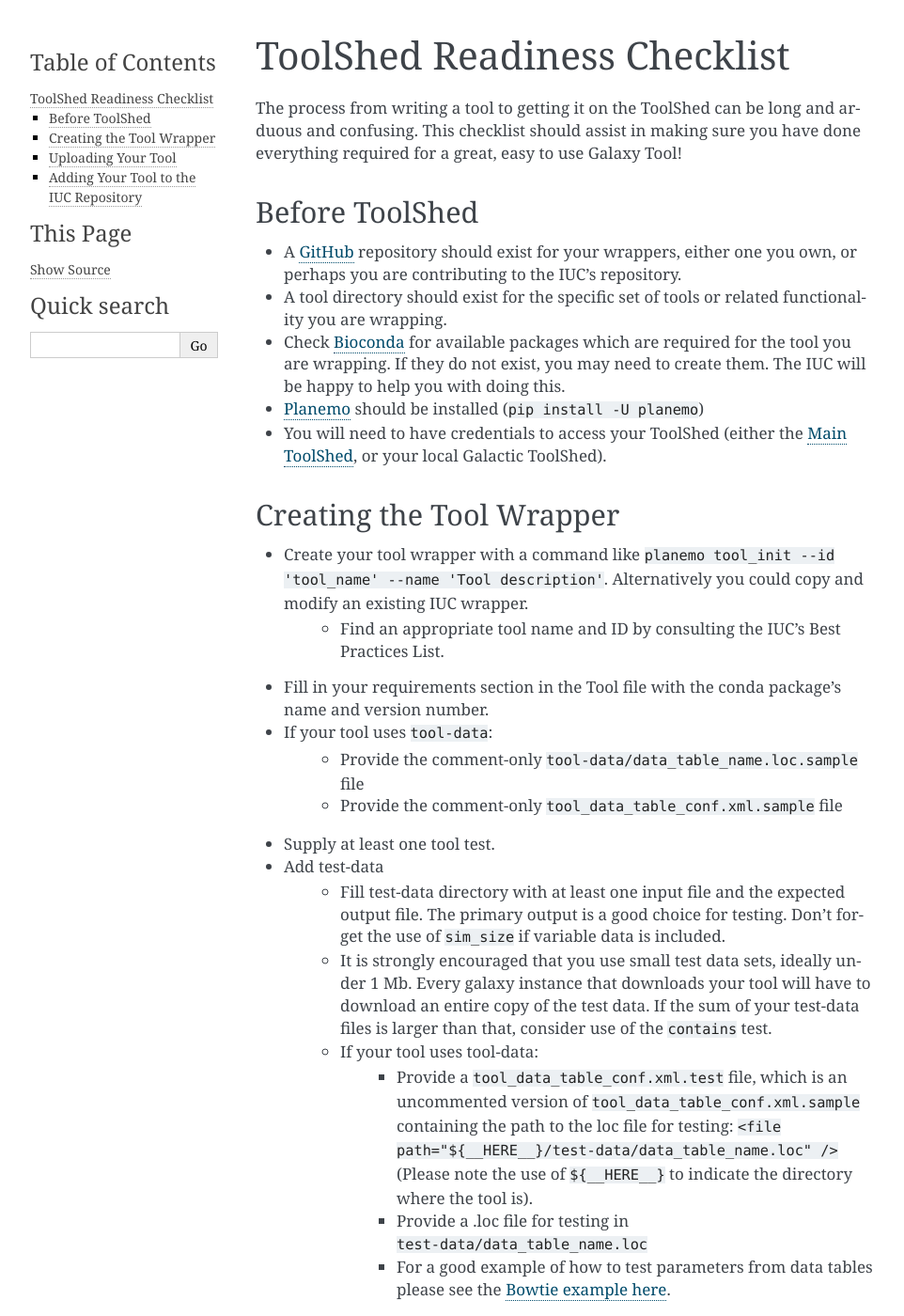
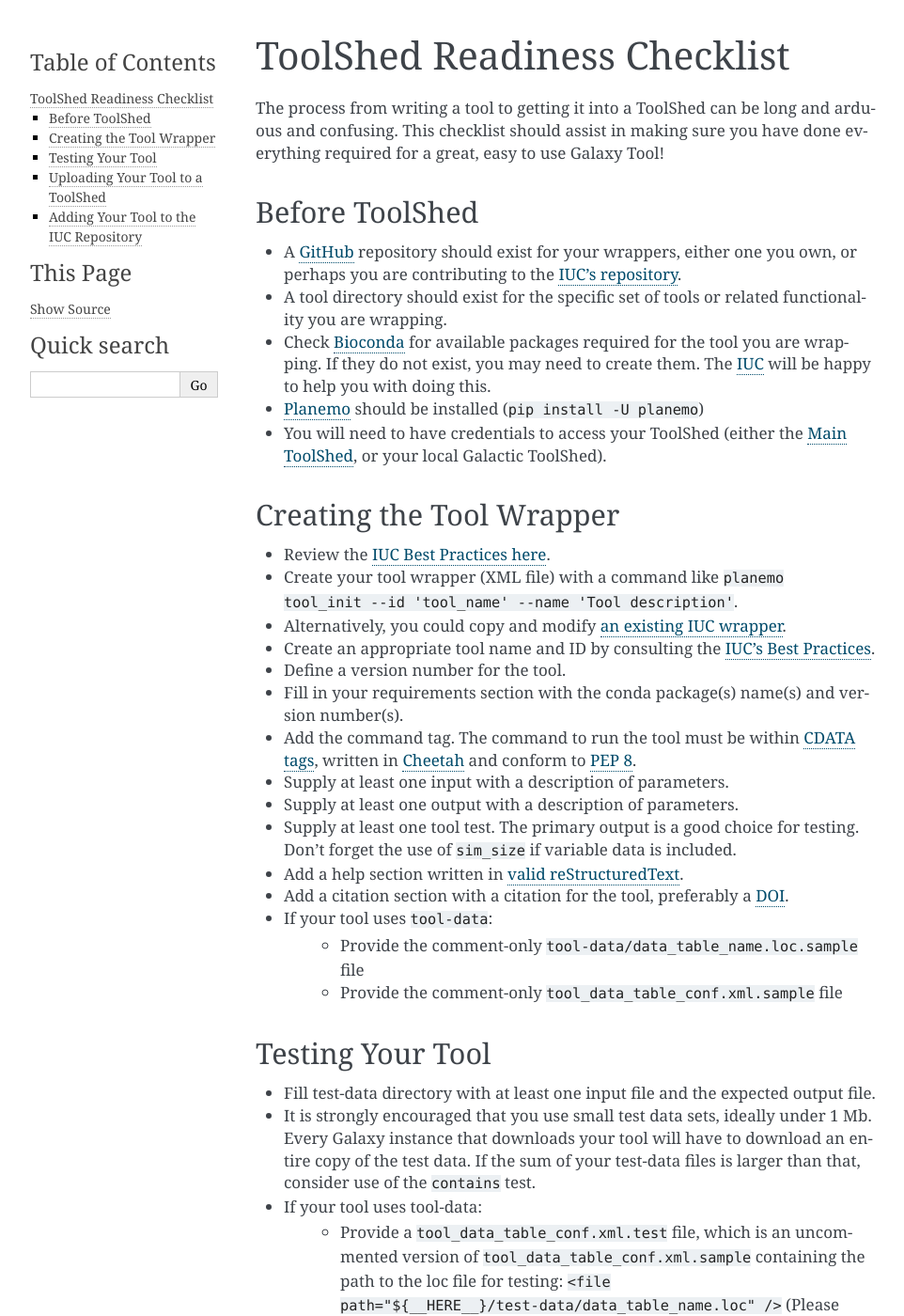
Before and after one commit to galaxy-iuc/standards, a Sphinx documentation site: the page built from docs/best_practices/integration_checklist.rst, in a window 1280 px wide and 1400 px high. Shown: the whole window at 94% size, without its empty margins (148-1110 px from the left). Built offline with Sphinx 7.4.7, drawn with Linux system fonts in a browser that asks for light colours; some of the changed text lies outside the part shown.

Commit message:
some more edits to text

```diff
--- a/docs/best_practices/integration_checklist.rst
+++ b/docs/best_practices/integration_checklist.rst
@@ -1,18 +1,16 @@
 ToolShed Readiness Checklist
 ============================
 
-The process from writing a tool to getting it on the ToolShed can be long and
+The process from writing a tool to getting it into a ToolShed can be long and
 arduous and confusing. This checklist should assist in making sure you have
 done everything required for a great, easy to use Galaxy Tool!
 
 Before ToolShed
 ---------------
 
-- A `GitHub <https://github.com/>`__ repository should exist for your wrappers, either one you own, or perhaps you are contributing to the IUC's repository.
-- A tool directory should exist for the specific set of tools or related
-  functionality you are wrapping.
-- Check `Bioconda <https://bioconda.github.io/>`__ for available packages which are required for the tool you are wrapping. If they do not exist, you may need to create them. The IUC will
-  be happy to help you with doing this.
+- A `GitHub <https://github.com/>`__ repository should exist for your wrappers, either one you own, or perhaps you are contributing to the `IUC's repository <https://github.com/galaxyproject/tools-iuc>`__.
+- A tool directory should exist for the specific set of tools or related functionality you are wrapping.
+- Check `Bioconda <https://bioconda.github.io/>`__ for available packages required for the tool you are wrapping. If they do not exist, you may need to create them. The `IUC <https://gitter.im/galaxy-iuc/iuc>`__ will be happy to help you with doing this.
 - `Planemo <http://planemo.readthedocs.io/en/latest/readme.html>`__ should be installed (``pip install -U planemo``)
 - You will need to have credentials to access your ToolShed (either the `Main
   ToolShed <https://toolshed.g2.bx.psu.edu/>`__, or your local Galactic ToolShed).
@@ -20,33 +18,44 @@ Before ToolShed
 Creating the Tool Wrapper
 -------------------------
 
-- Create your tool wrapper with a command like ``planemo tool_init --id 'tool_name' --name 'Tool description'``. Alternatively you could copy and modify an existing IUC wrapper.
-    - Find an appropriate tool name and ID by consulting the IUC's Best Practices List.
-- Fill in your requirements section in the Tool file with the conda package's name and version number.
+- Review the `IUC Best Practices here <http://galaxy-iuc-standards.readthedocs.io/en/latest/best_practices/tool_xml.html>`__.
+- Create your tool wrapper (XML file) with a command like ``planemo tool_init --id 'tool_name' --name 'Tool description'``.
+- Alternatively, you could copy and modify `an existing IUC wrapper <https://github.com/galaxyproject/tools-iuc/tree/master/tools>`__.
+- Create an appropriate tool name and ID by consulting the `IUC's Best Practices <http://galaxy-iuc-standards.readthedocs.io/en/latest/best_practices/tool_xml.html>`__.
+- Define a version number for the tool.
+- Fill in your requirements section with the conda package(s) name(s) and version number(s).
+- Add the command tag. The command to run the tool must be within `CDATA tags <https://en.wikipedia.org/wiki/CDATA>`__, written in `Cheetah <http://cheetahtemplate.org/>`__ and conform to `PEP 8 <http://pep8.org/>`__.
+- Supply at least one input with a description of parameters.
+- Supply at least one output with a description of parameters.
+- Supply at least one tool test. The primary output is a good choice for testing. Don't
+  forget the use of ``sim_size`` if variable data is included.
+- Add a help section written in `valid reStructuredText <http://docutils.sourceforge.net/rst.html>`__.
+- Add a citation section with a citation for the tool, preferably a `DOI <http://www.doi.org/>`__.
 - If your tool uses ``tool-data``:
     - Provide the comment-only ``tool-data/data_table_name.loc.sample`` file
     - Provide the comment-only ``tool_data_table_conf.xml.sample`` file
-- Supply at least one tool test.
-- Add test-data
-    - Fill test-data directory with at least one input file and the expected
-      output file. The primary output is a good choice for testing. Don't
-      forget the use of ``sim_size`` if variable data is included.
-    - It is strongly encouraged that you use small test data sets, ideally
-      under 1 Mb. Every galaxy instance that downloads your tool will
-      have to download an entire copy of the test data. If the sum of your
-      test-data files is larger than that, consider use of the ``contains``
-      test.
-    - If your tool uses tool-data:
-        - Provide a ``tool_data_table_conf.xml.test`` file, which is an uncommented version of ``tool_data_table_conf.xml.sample`` containing the path to the loc file for testing: ``<file path="${__HERE__}/test-data/data_table_name.loc" />``
-          (Please note the use of ``${__HERE__}`` to indicate the directory where the tool is).
-        - Provide a .loc file for testing in ``test-data/data_table_name.loc``
-        - For a good example of how to test parameters from data tables please see the `Bowtie example here <https://github.com/galaxyproject/tools-devteam/tree/master/tools/bowtie_wrappers>`__.
-- Check your tool file with ``planemo lint``.
+
+Testing Your Tool
+-----------------
+
+- Fill test-data directory with at least one input file and the expected
+  output file.
+- It is strongly encouraged that you use small test data sets, ideally
+  under 1 Mb. Every Galaxy instance that downloads your tool will
+  have to download an entire copy of the test data. If the sum of your
+  test-data files is larger than that, consider use of the ``contains``
+  test.
+- If your tool uses tool-data:
+    - Provide a ``tool_data_table_conf.xml.test`` file, which is an uncommented version of ``tool_data_table_conf.xml.sample`` containing the path to the loc file for testing: ``<file path="${__HERE__}/test-data/data_table_name.loc" />``
+      (Please note the use of ``${__HERE__}`` to indicate the directory where the tool is).
+    - Provide the .loc file: ``test-data/data_table_name.loc``
+    - For a good example of how to test parameters from data tables, please see the `Bowtie example here <https://github.com/galaxyproject/tools-devteam/tree/master/tools/bowtie_wrappers>`__.
+- Check your tool XML with ``planemo lint``.
 - Run functional tool tests in a local Galaxy with ``planemo test``.
 - Serve the tool on a local Galaxy instance for manual verification that everything looks as expected with the ``planemo serve`` command.
 
-Uploading Your Tool
--------------------
+Uploading Your Tool to a ToolShed
+----------------------------------
 
 - Ensure you have a ``.shed.yml`` file with the appropriate contents.
 - Check the ``.shed.yml`` with ``planemo shed_lint``.
@@ -55,7 +64,7 @@ Uploading Your Tool
 Adding Your Tool to the IUC Repository
 --------------------------------------
 
-- Create an issue on IUC GitHub tracking your progress and ensuring that no one else is working on the same tool.
+- `Create an issue on IUC GitHub <https://github.com/galaxyproject/tools-iuc/issues>`__ tracking your progress and ensuring that no one else is working on the same tool.
 - Fork IUC GitHub on your GitHub account.
 - Clone the corresponding repository ``git clone https://github.com/<YOUR_NAME>/tools-iuc tools-iuc``
 - Within that folder, create a corresponding branch with ``git checkout -b
@@ -68,3 +77,4 @@ Adding Your Tool to the IUC Repository
   be needed (E.g. "I had some trouble with the data tables, can someone please
   double check them").
 - The IUC will review your tool for inclusion.
+- Note that any Python code submitted must conform to `PEP 8 <http://pep8.org/>`__.
```
